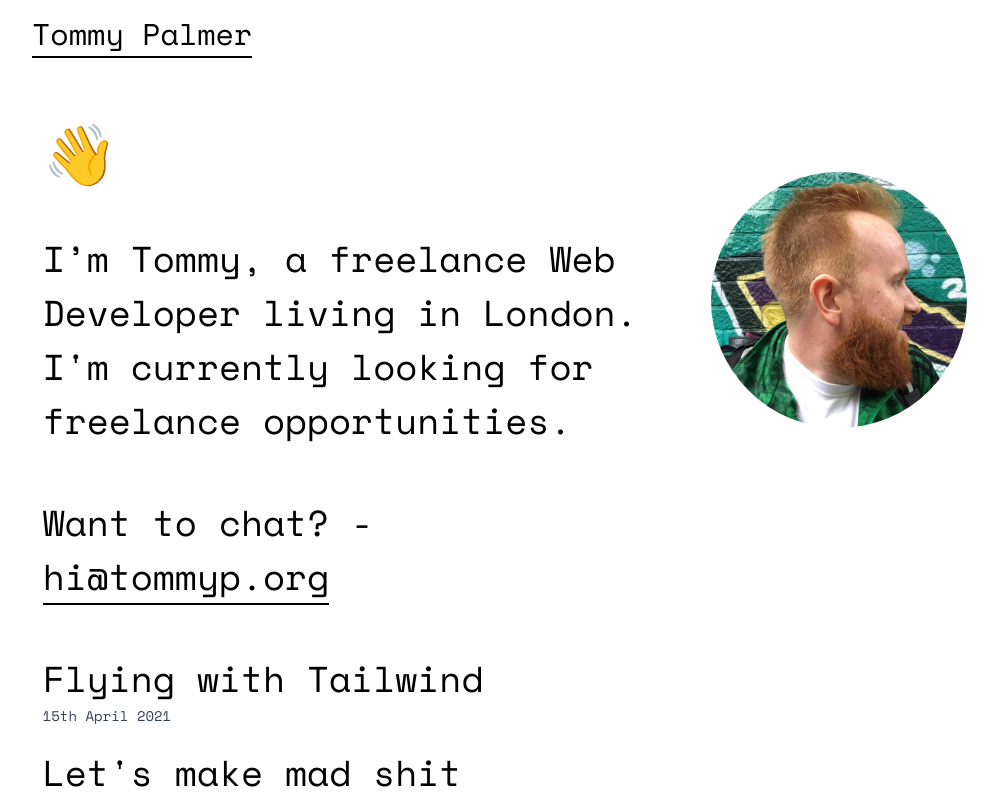
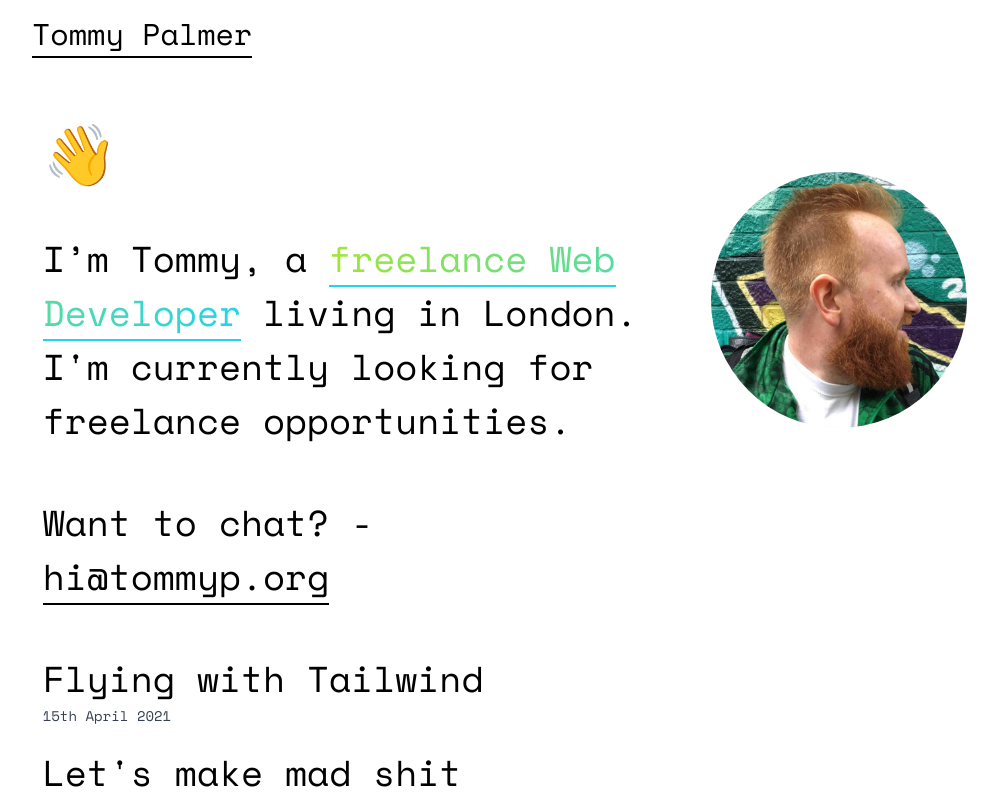
Before and after one commit to tommyp/tommyp.org, a Next.js app: page / in a window 1280 px wide. Shown: the top 800 px of the page, without its empty margins (128-1126 px from the left). Built offline with nearby package versions, Linux system fonts and the light colour scheme; what tailwindcss-border-gradients would draw is missing.

Commit message:
add a link to work

```diff
--- a/pages/index.js
+++ b/pages/index.js
@@ -53,8 +53,15 @@ function Index() {
         <section className="container mx-auto w-10/12 lg:w-2/3 lg:pr-16 font-mono text-xl sm:text-2xl lg:text-4xl mt-8 lg:mt-18">
           <p className="mb-12 text-6xl">👋</p>
           <p className="mb-12 leading-normal">
-            I’m Tommy, a freelance Web Developer living in London. I&apos;m
-            currently looking for freelance opportunities.
+            I’m Tommy, a{" "}
+            <a
+              href="#work"
+              className="text-transparent bg-gradient-to-r bg-clip-text from-lime-400 to-cyan-400 border-b md:border-b-2 border-cyan-400 hover:text-white hover:bg-clip-border  transition "
+            >
+              freelance Web Developer
+            </a>{" "}
+            living in London. I&apos;m currently looking for freelance
+            opportunities.
           </p>
           <p className="mb-12 leading-normal">
             Want to chat? -{" "}
@@ -78,6 +85,7 @@ function Index() {
           </ul>
         </section>
       </section>
+      <span id="work"></span>
       <section className="container mx-auto w-full md:w-5/6 lg:pl-16 font-mono text-xl sm:text-2xl lg:text-4xl">
         <p className="w-full px-16 lg:px-0 lg:w-2/3 mb-12 leading-normal">
           Over the years I&apos;ve worked on big projects and small projects. I
```
